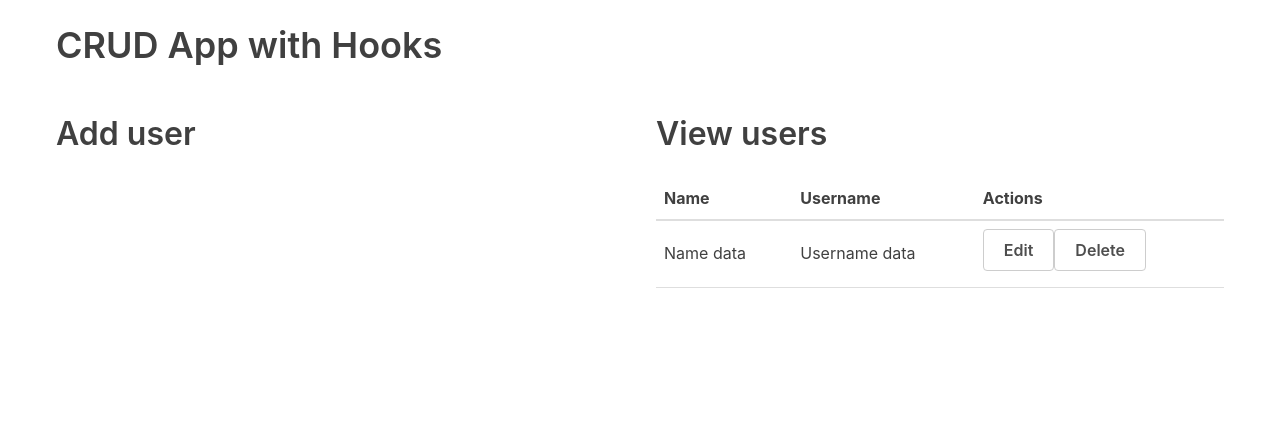
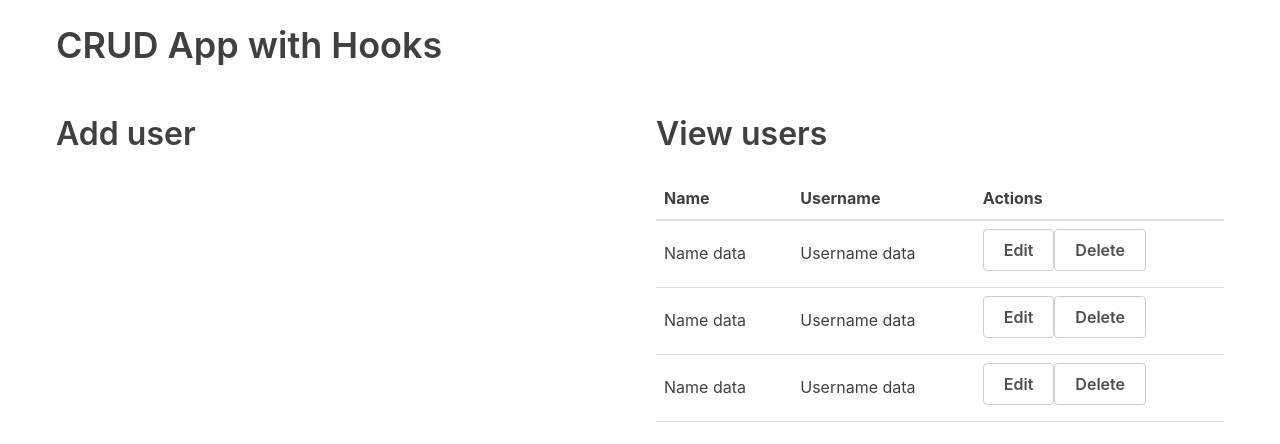
Before and after one commit to eskalona17/react-crud-app, a React (Create React App) app: page / in a window 1280 px wide. Shown: the top 444 px of the page. Built offline with nearby package versions, Linux system fonts and the light colour scheme.

Commit message:
users id created dinamically

```diff
--- a/src/App.js
+++ b/src/App.js
@@ -1,7 +1,18 @@
-import React from 'react';
-import UserTable from './components/userTable';
+import React, { useState } from "react";
+import UserTable from "./components/userTable";
+import { v4 as uuidv4 } from 'uuid'
 
 function App() {
+  const usersData = [
+    { id: uuidv4(), name: "Paco", username: "Jones" },
+    { id: uuidv4(), name: "Manolo", username: "Lama" },
+    { id: uuidv4(), name: "Juan", username: "Calimero" },
+  ];
+
+  //state
+
+  const [users, setUsers] = useState(usersData);
+
   return (
     <div className="container">
       <h1>CRUD App with Hooks</h1>
@@ -11,7 +22,7 @@ function App() {
         </div>
         <div className="flex-large">
           <h2>View users</h2>
-          <UserTable />
+          <UserTable users={users}/>
         </div>
       </div>
     </div>
--- a/src/components/userTable.jsx
+++ b/src/components/userTable.jsx
@@ -1,6 +1,6 @@
-import React from 'react'
+import React from "react";
 
-const UserTable = () => (
+const UserTable = (props) => (
   <table>
     <thead>
       <tr>
@@ -10,7 +10,8 @@ const UserTable = () => (
       </tr>
     </thead>
     <tbody>
-      <tr>
+      {props.users.map((user) => (
+        <tr key={user.id}>
           <td>Name data</td>
           <td>Username data</td>
           <td>
@@ -18,8 +19,9 @@ const UserTable = () => (
             <button className="button muted-button">Delete</button>
           </td>
         </tr>
+      ))}
     </tbody>
   </table>
-)
+);
 
-export default UserTable
+export default UserTable;
```
Lines whose indentation alone changed are shown as unchanged.
